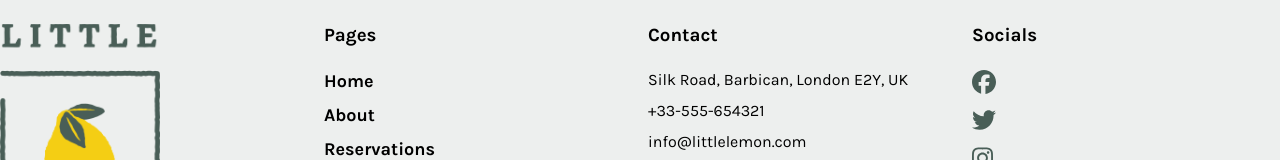
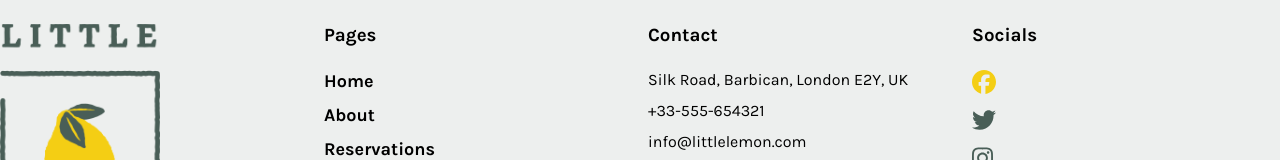
Before and after one commit to joeldedwards/meta-capstone-project, a React (Vite) app: page / in a window 1280 px wide. In both pictures the pointer is over the icon 984 px from the left and 2516 px from the top of the page. Shown: the part 2434-2594 px from the top of the page. Built offline with nearby package versions, Linux system fonts and the light colour scheme; a web font is replaced by a local one.

Commit message:
Icon hover states

```diff
--- a/src/App.css
+++ b/src/App.css
@@ -391,6 +391,10 @@ footer ul li .svg-inline--fa {
   cursor: pointer;
 }
 
+footer ul li .svg-inline--fa:hover {
+    color: var(--color-primary-2);
+}
+
 .copyright {
     color: var(--color-primary-1);
     display: flex;
```
